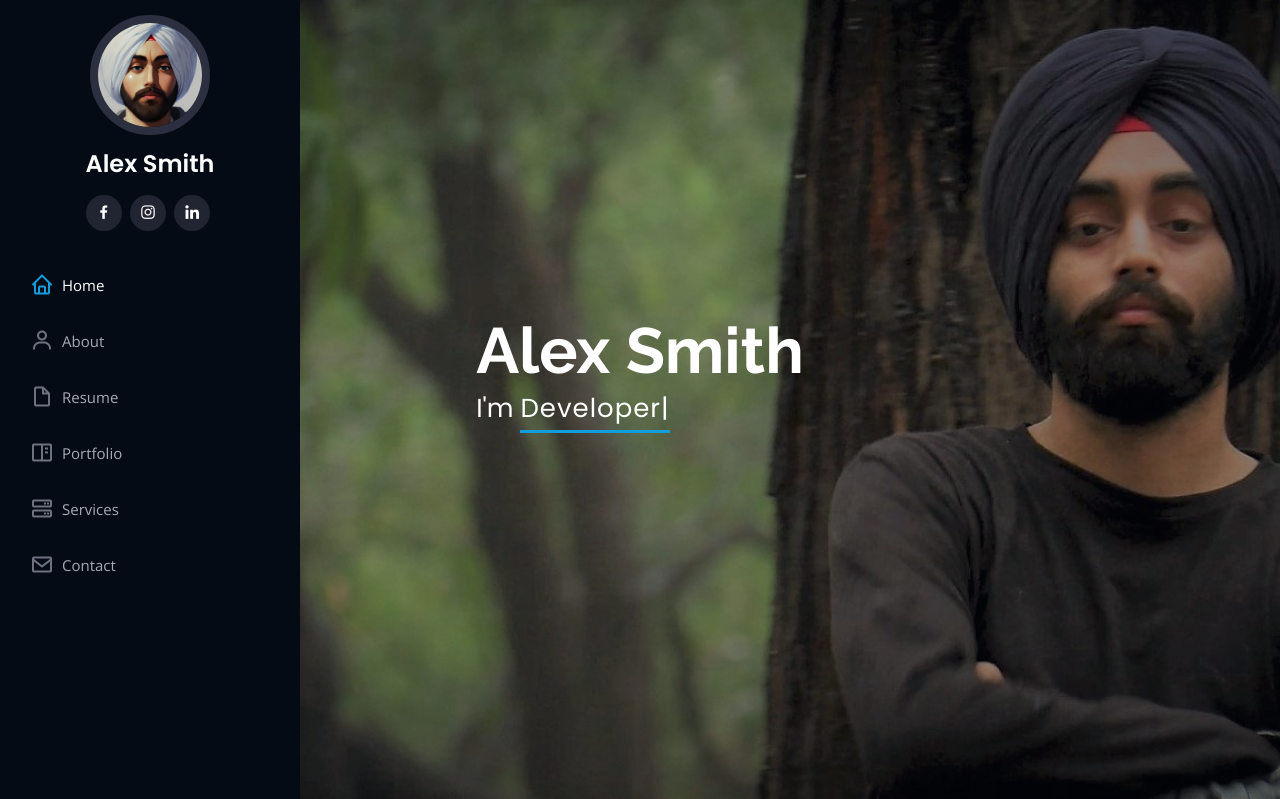
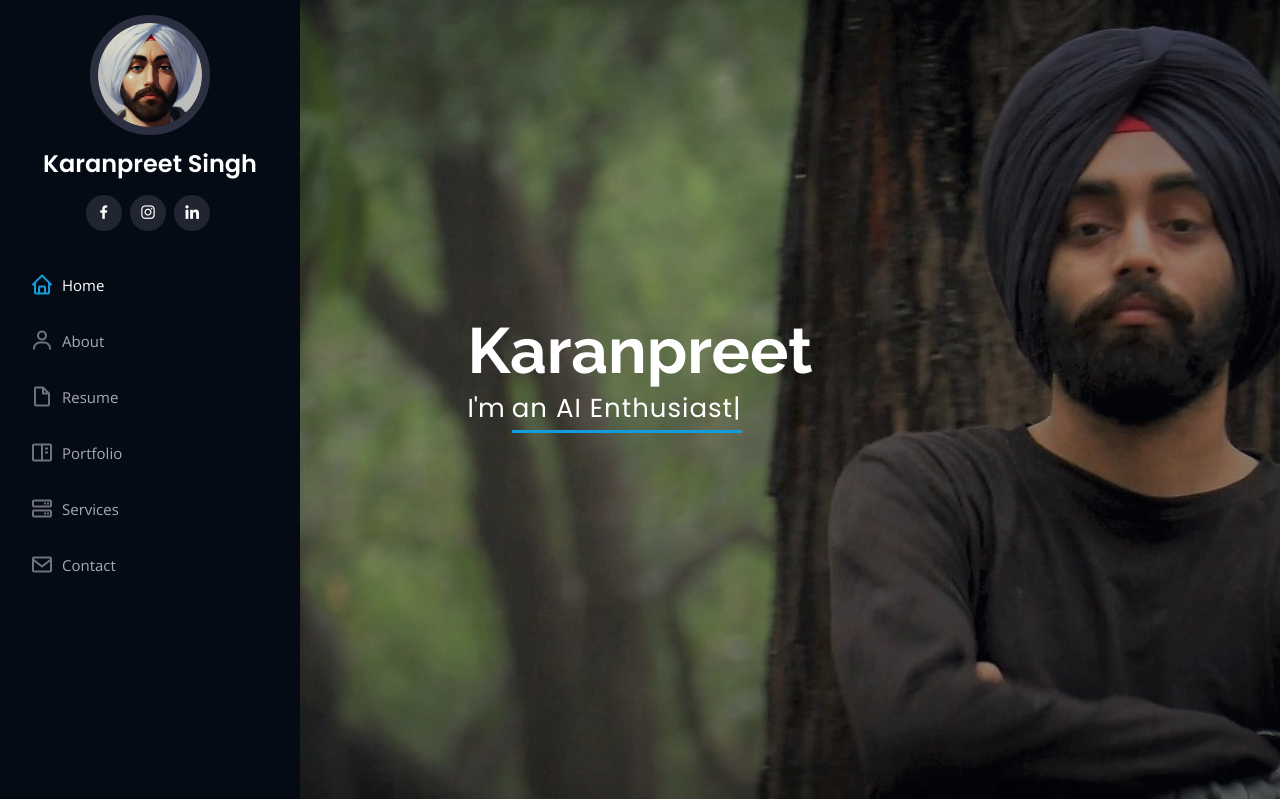
Before and after one commit to karanpreet-5ingh/flask_portfolio_website, a Flask app: page / in a window 1280 px wide. Shown: the top 799 px of the page. Run offline with Flask 3, Linux system fonts and the light colour scheme; some libraries are stand-ins or nearby versions.

```diff
--- a/templates/index.html
+++ b/templates/index.html
@@ -5,7 +5,7 @@
   <meta charset="utf-8">
   <meta content="width=device-width, initial-scale=1.0" name="viewport">
 
-  <title>iPortfolio Bootstrap Template - Index</title>
+  <title>Karanpreet</title>
   <meta content="" name="description">
   <meta content="" name="keywords">
 
@@ -53,7 +53,7 @@
 
       <div class="profile">
         <img src="{{ url_for('static', filename='assets/img/profile-img.jpg') }}" alt="" class="img-fluid rounded-circle">
-        <h1 class="text-light"><a href="index.html">Alex Smith</a></h1>
+        <h1 class="text-light"><a href="index.html">Karanpreet Singh</a></h1>
         <div class="social-links mt-3 text-center">
           <a href="#" class="facebook"><i class="bx bxl-facebook"></i></a>
           <a href="https://www.instagram.com/karanpreet_5ingh/" target="_blank"  class="instagram"><i class="bx bxl-instagram"></i></a>
@@ -77,8 +77,8 @@
   <!-- ======= Hero Section ======= -->
   <section id="hero" class="d-flex flex-column justify-content-center align-items-center">
     <div class="hero-container" data-aos="fade-in">
-      <h1>Alex Smith</h1>
-      <p>I'm <span class="typed" data-typed-items="Designer, Developer, Freelancer, Photographer"></span></p>
+      <h1>Karanpreet</h1>
+      <p>I'm <span class="typed" data-typed-items="Developer, an AI Enthusiast"></span></p>
     </div>
   </section><!-- End Hero -->
 
```
Also changed, not shown: static/assets/img/apple-touch-icon.png, static/assets/img/favicon.png.
